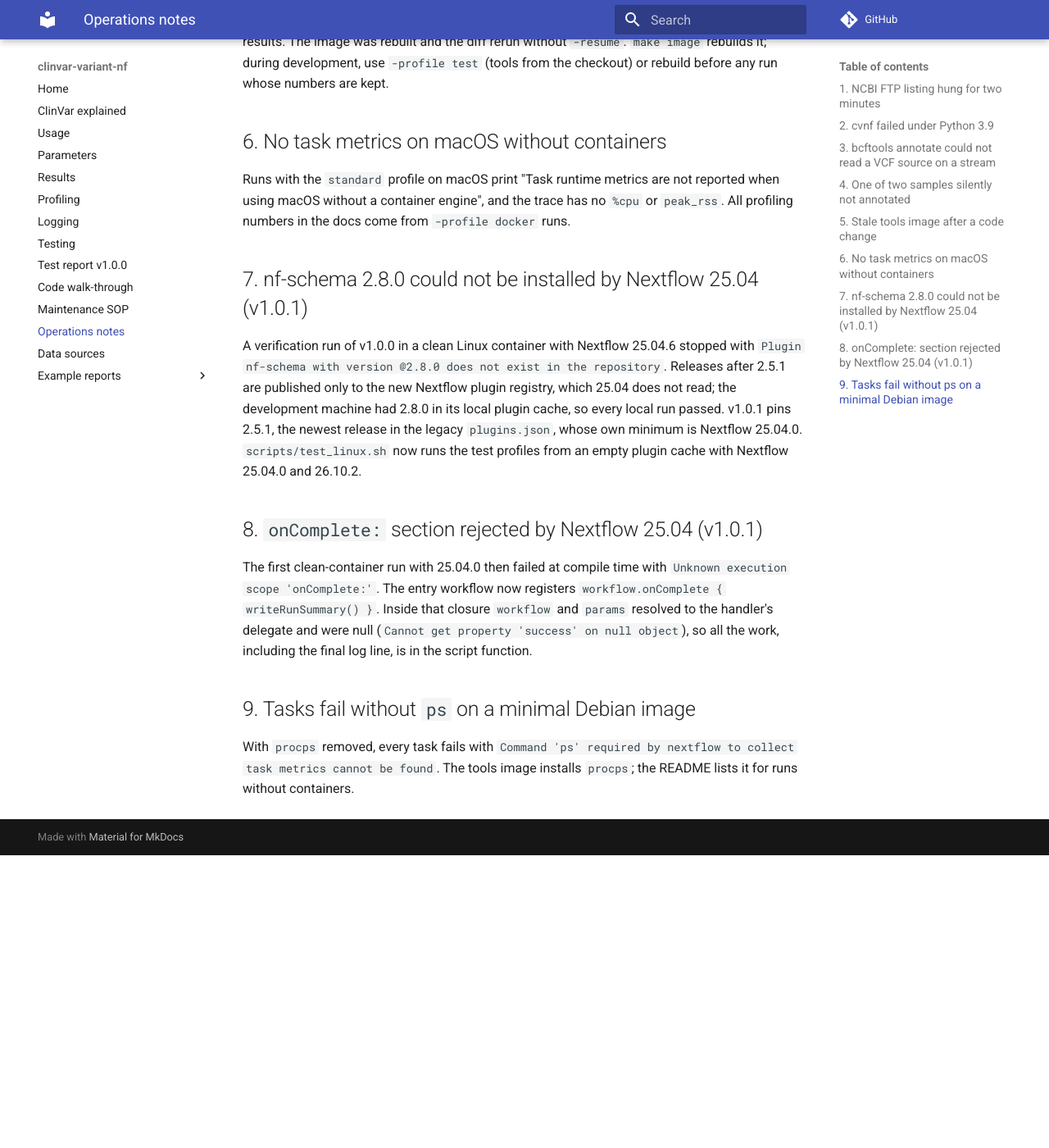
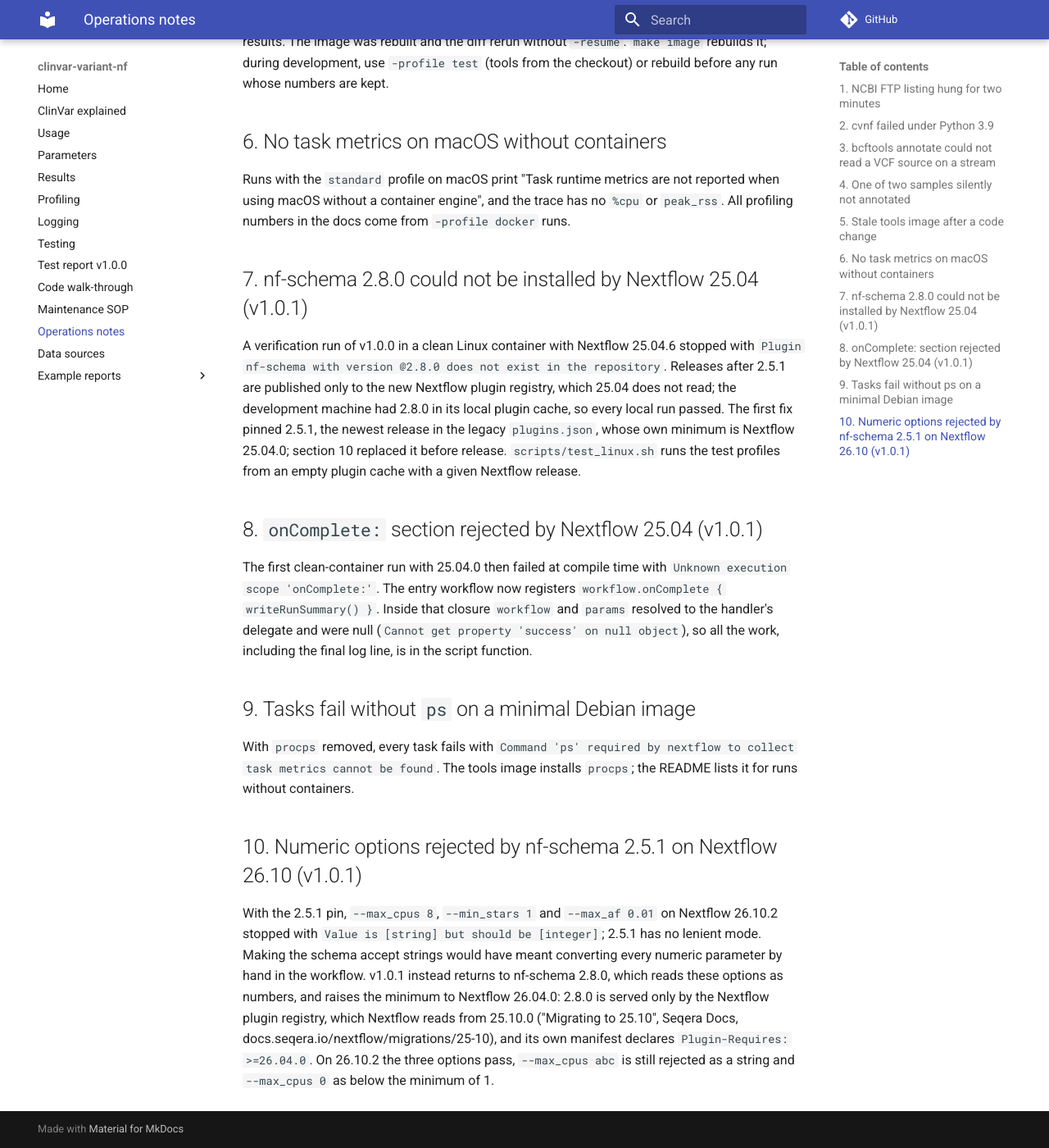
Before and after one commit to Daneshpajouh/clinvar-delta, an MkDocs documentation site: the page built from docs/operations.md, in a window 1280 px wide and 1400 px high, scrolled down 1329 px. Shown: the whole window at 82% size. Built offline with MkDocs 1.6.1 and Material for MkDocs 9.7.7, drawn with Linux system fonts in a browser that asks for light colours; comment, search, counter and statistics services are not loaded; before the commit the page ends 2372 px from its top, so only the background shows below that.

Commit message:
Return to nf-schema 2.8.0 and require Nextflow 26.04.0

```diff
--- a/docs/operations.md
+++ b/docs/operations.md
@@ -61,9 +61,9 @@ A verification run of v1.0.0 in a clean Linux container with Nextflow 25.04.6 st
 `Plugin nf-schema with version @2.8.0 does not exist in the repository`. Releases after
 2.5.1 are published only to the new Nextflow plugin registry, which 25.04 does not read;
 the development machine had 2.8.0 in its local plugin cache, so every local run passed.
-v1.0.1 pins 2.5.1, the newest release in the legacy `plugins.json`, whose own minimum is
-Nextflow 25.04.0. `scripts/test_linux.sh` now runs the test profiles from an empty plugin
-cache with Nextflow 25.04.0 and 26.10.2.
+The first fix pinned 2.5.1, the newest release in the legacy `plugins.json`, whose own
+minimum is Nextflow 25.04.0; section 10 replaced it before release. `scripts/test_linux.sh`
+runs the test profiles from an empty plugin cache with a given Nextflow release.
 
 ## 8. `onComplete:` section rejected by Nextflow 25.04 (v1.0.1)
 
@@ -78,3 +78,15 @@ object`), so all the work, including the final log line, is in the script functi
 With `procps` removed, every task fails with `Command 'ps' required by nextflow to collect
 task metrics cannot be found`. The tools image installs `procps`; the README lists it for
 runs without containers.
+
+## 10. Numeric options rejected by nf-schema 2.5.1 on Nextflow 26.10 (v1.0.1)
+
+With the 2.5.1 pin, `--max_cpus 8`, `--min_stars 1` and `--max_af 0.01` on Nextflow 26.10.2
+stopped with `Value is [string] but should be [integer]`; 2.5.1 has no lenient mode. Making
+the schema accept strings would have meant converting every numeric parameter by hand in
+the workflow. v1.0.1 instead returns to nf-schema 2.8.0, which reads these options as
+numbers, and raises the minimum to Nextflow 26.04.0: 2.8.0 is served only by the Nextflow
+plugin registry, which Nextflow reads from 25.10.0 ("Migrating to 25.10", Seqera Docs,
+docs.seqera.io/nextflow/migrations/25-10), and its own manifest declares
+`Plugin-Requires: >=26.04.0`. On 26.10.2 the three options pass, `--max_cpus abc` is still
+rejected as a string and `--max_cpus 0` as below the minimum of 1.
--- a/docs/testing.md
+++ b/docs/testing.md
@@ -12,12 +12,12 @@ v1.0.1 is in [test_report.md](test_report.md).
 
 ## Portability check
 
-`scripts/test_linux.sh NXF_VER` (or `make test-linux NXF_VER=25.04.0`) builds a Debian 12
+`scripts/test_linux.sh NXF_VER` (or `make test-linux NXF_VER=26.04.0`) builds a Debian 12
 image with only Java 17, bcftools 1.16, tabix, procps and Python 3.11, installs the given
 Nextflow release, and runs the `test` and `test_diff` profiles from an empty plugin cache
 on the files git tracks. It catches what a developer machine hides: plugins served from a
 local cache, syntax newer than the declared minimum Nextflow, missing system tools. It is
-run for 25.04.0 (the declared minimum) and the current release.
+run for 26.04.0 (the declared minimum) and the current release.
 
 ## Unit and CLI layer
 
```
Also changed, not shown: README.md (+1 -1 lines), 4 other files.
